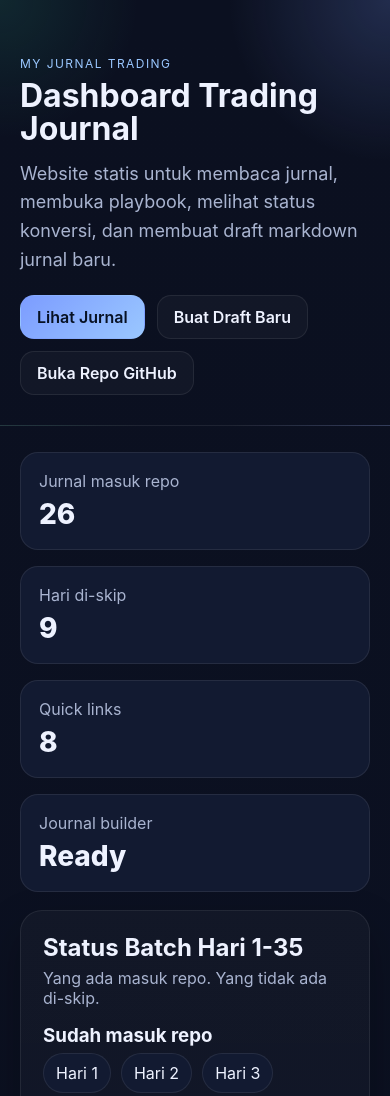
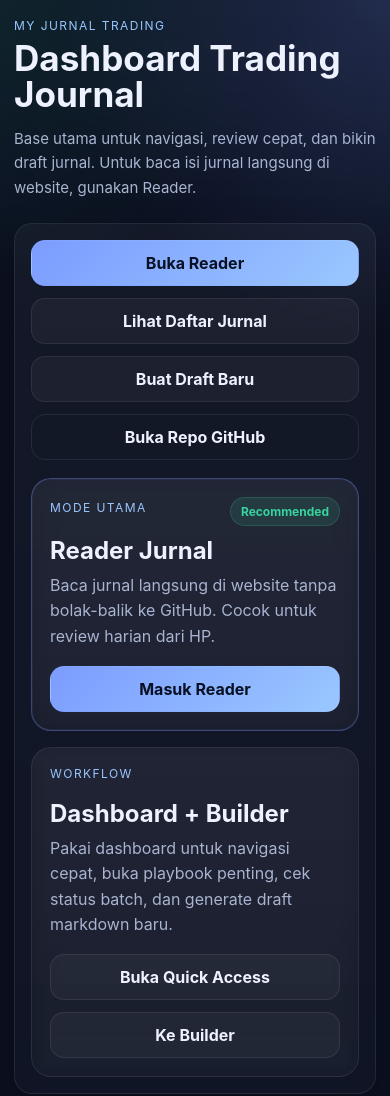
Before and after one commit to suhaimitoamy/my-jurnal-trading, a plain HTML site: page docs/index.html in a window 390 px wide. Shown: the top 1096 px of the page. Drawn offline with Linux system fonts and the light colour scheme.

Commit message:
Refresh dashboard UX for reader-first mobile flow

```diff
--- a/docs/app.js
+++ b/docs/app.js
@@ -1,6 +1,7 @@
 const repoOwner = 'suhaimitoamy';
 const repoName = 'my-jurnal-trading';
 const repoBase = `https://github.com/${repoOwner}/${repoName}`;
+const readerBase = './reader.html';
 
 const doneDays = [1,2,3,5,7,8,9,10,11,12,14,15,16,17,18,19,20,27,28,29,30,31,32,33,34,35];
 const skipDays = [4,6,13,21,22,23,24,25,26];
@@ -52,15 +53,17 @@ function githubBlob(path) {
 function renderStats() {
   const root = document.getElementById('dashboard-stats');
   const cards = [
-    { label: 'Jurnal masuk repo', value: doneDays.length },
-    { label: 'Hari di-skip', value: skipDays.length },
-    { label: 'Quick links', value: quickLinks.length },
-    { label: 'Journal builder', value: 'Ready' }
+    { label: 'Jurnal masuk repo', value: doneDays.length, hint: 'Siap dibuka di reader atau GitHub.' },
+    { label: 'Hari di-skip', value: skipDays.length, hint: 'Tetap tercatat untuk evaluasi batch.' },
+    { label: 'Quick links', value: quickLinks.length, hint: 'Rule penting dalam satu tempat.' },
+    { label: 'Mode baca utama', value: 'Reader', hint: 'Optimalkan review langsung dari HP.' }
   ];
+
   root.innerHTML = cards.map(card => `
     <div class="stat-card">
       <div class="label">${card.label}</div>
       <div class="value">${card.value}</div>
+      <div class="hint">${card.hint}</div>
     </div>
   `).join('');
 }
@@ -75,7 +78,10 @@ function renderQuickLinks() {
   root.innerHTML = quickLinks.map(item => `
     <div class="link-card">
       <a href="${githubBlob(item.path)}" target="_blank" rel="noreferrer">
-        <h3>${item.title}</h3>
+        <div class="card-top">
+          <h3>${item.title}</h3>
+          <span class="card-action">Buka</span>
+        </div>
         <p>${item.desc}</p>
       </a>
     </div>
@@ -96,9 +102,13 @@ function renderJournals(items = journals) {
         <h3>${item.title}</h3>
         <p class="meta">${item.date}</p>
         <div class="tag-row">
+          <span class="tag reader">Reader tersedia</span>
           ${item.tags.map(tag => `<span class="tag">${tag}</span>`).join('')}
         </div>
       </a>
+      <div class="reader-link">
+        <a class="btn" href="${readerBase}#view=${encodeURIComponent(item.path)}">Baca di Reader</a>
+      </div>
     </div>
   `).join('');
 }
@@ -133,7 +143,7 @@ function listToBullets(text) {
 }
 
 function buildMarkdown(formData) {
-  const dateInfo = formatDateParts(formData.date);
+  formatDateParts(formData.date);
   const filename = `${formData.date}-hari-${formData.day}.md`;
   const title = `# Trade Journal - Hari ${formData.day}`;
   const mistakes = listToBullets(formData.mistakes) || '-';
--- a/docs/index.html
+++ b/docs/index.html
@@ -4,18 +4,51 @@
   <meta charset="UTF-8" />
   <meta name="viewport" content="width=device-width, initial-scale=1.0" />
   <title>My Jurnal Trading Dashboard</title>
+  <meta name="description" content="Dashboard jurnal trading untuk navigasi cepat, membaca jurnal langsung, dan membuat draft markdown baru." />
   <link rel="stylesheet" href="./styles.css" />
 </head>
 <body>
   <header class="hero">
     <div class="hero-inner">
-      <p class="eyebrow">My Jurnal Trading</p>
-      <h1>Dashboard Trading Journal</h1>
-      <p class="subtitle">Website statis untuk membaca jurnal, membuka playbook, melihat status konversi, dan membuat draft markdown jurnal baru.</p>
-      <div class="hero-actions">
-        <a class="btn primary" href="#journals">Lihat Jurnal</a>
-        <a class="btn" href="#builder">Buat Draft Baru</a>
-        <a class="btn" id="repo-link" target="_blank" rel="noreferrer">Buka Repo GitHub</a>
+      <div class="hero-copy">
+        <p class="eyebrow">My Jurnal Trading</p>
+        <h1>Dashboard Trading Journal</h1>
+        <p class="subtitle">Base utama untuk navigasi, review cepat, dan bikin draft jurnal. Untuk baca isi jurnal langsung di website, gunakan Reader.</p>
+      </div>
+
+      <div class="hero-shell">
+        <div class="hero-actions">
+          <a class="btn primary" href="./reader.html">Buka Reader</a>
+          <a class="btn" href="#journals">Lihat Daftar Jurnal</a>
+          <a class="btn" href="#builder">Buat Draft Baru</a>
+          <a class="btn ghost" id="repo-link" target="_blank" rel="noreferrer">Buka Repo GitHub</a>
+        </div>
+
+        <section class="feature-spotlight" aria-label="Mode utama website">
+          <article class="mode-card featured">
+            <div class="mode-head">
+              <span class="mode-kicker">Mode utama</span>
+              <span class="mode-chip">Recommended</span>
+            </div>
+            <h2>Reader Jurnal</h2>
+            <p>Baca jurnal langsung di website tanpa bolak-balik ke GitHub. Cocok untuk review harian dari HP.</p>
+            <div class="mode-actions">
+              <a class="btn primary" href="./reader.html">Masuk Reader</a>
+            </div>
+          </article>
+
+          <article class="mode-card">
+            <div class="mode-head">
+              <span class="mode-kicker">Workflow</span>
+            </div>
+            <h2>Dashboard + Builder</h2>
+            <p>Pakai dashboard untuk navigasi cepat, buka playbook penting, cek status batch, dan generate draft markdown baru.</p>
+            <div class="mode-actions">
+              <a class="btn" href="#playbook">Buka Quick Access</a>
+              <a class="btn" href="#builder">Ke Builder</a>
+            </div>
+          </article>
+        </section>
       </div>
     </div>
   </header>
@@ -23,10 +56,22 @@
   <main class="container">
     <section class="stats-grid" id="dashboard-stats"></section>
 
+    <section class="panel" id="playbook">
+      <div class="panel-head">
+        <div>
+          <p class="section-kicker">Quick Access</p>
+          <h2>File penting sekali klik</h2>
+          <p>Buka file inti tanpa cari manual di repo.</p>
+        </div>
+      </div>
+      <div class="link-grid" id="quick-links"></div>
+    </section>
+
     <section class="panel">
       <div class="panel-head">
         <div>
-          <h2>Status Batch Hari 1-35</h2>
+          <p class="section-kicker">Batch Overview</p>
+          <h2>Status Batch Hari 1–35</h2>
           <p>Yang ada masuk repo. Yang tidak ada di-skip.</p>
         </div>
       </div>
@@ -42,23 +87,19 @@
       </div>
     </section>
 
-    <section class="panel" id="playbook">
-      <div class="panel-head">
-        <div>
-          <h2>Quick Access</h2>
-          <p>Buka file penting tanpa cari manual di repo.</p>
-        </div>
-      </div>
-      <div class="link-grid" id="quick-links"></div>
-    </section>
-
     <section class="panel" id="journals">
       <div class="panel-head split">
         <div>
+          <p class="section-kicker">Journal Directory</p>
           <h2>Daftar Jurnal</h2>
-          <p>Klik kartu untuk buka file markdown di GitHub.</p>
+          <p>Buka reader untuk baca di website, atau buka file asli di GitHub dari tiap kartu.</p>
         </div>
-        <input id="journal-search" class="search" type="search" placeholder="Cari hari, tanggal, atau kata kunci..." />
+        <div class="search-wrap">
+          <input id="journal-search" class="search" type="search" placeholder="Cari hari, tanggal, atau kata kunci..." />
+        </div>
+      </div>
+      <div class="section-actions">
+        <a class="btn primary" href="./reader.html">Baca Semua via Reader</a>
       </div>
       <div id="journal-grid" class="journal-grid"></div>
     </section>
@@ -66,7 +107,8 @@
     <section class="panel" id="builder">
       <div class="panel-head">
         <div>
-          <h2>Journal Builder</h2>
+          <p class="section-kicker">Journal Builder</p>
+          <h2>Buat draft markdown baru</h2>
           <p>Isi form ini untuk menghasilkan draft markdown. Draft tersimpan lokal di browser dan bisa langsung di-copy atau di-download.</p>
         </div>
       </div>
@@ -131,14 +173,15 @@
     <section class="panel">
       <div class="panel-head">
         <div>
-          <h2>Cara Pakai Singkat</h2>
+          <p class="section-kicker">Flow</p>
+          <h2>Cara pakai singkat</h2>
         </div>
       </div>
       <ol class="howto">
-        <li>Baca rule di bagian Quick Access sebelum trading.</li>
+        <li>Buka Reader untuk membaca jurnal langsung di website.</li>
+        <li>Pakai Quick Access untuk buka rule, checklist, dan playbook penting.</li>
         <li>Gunakan Journal Builder setelah sesi selesai.</li>
-        <li>Copy atau download markdown hasil draft.</li>
-        <li>Masukkan file ke folder <code>trades/</code> di repo GitHub.</li>
+        <li>Copy atau download markdown hasil draft, lalu simpan ke folder <code>trades/</code> di repo GitHub.</li>
       </ol>
     </section>
   </main>
--- a/docs/styles.css
+++ b/docs/styles.css
@@ -1,14 +1,18 @@
 :root {
   --bg: #0b1020;
+  --bg-2: #0d1327;
   --panel: #121a31;
   --panel-2: #182241;
+  --panel-3: #0f1730;
   --text: #eef2ff;
   --muted: #a9b4d0;
   --primary: #7c9cff;
   --primary-2: #9ac7ff;
   --border: rgba(255,255,255,0.08);
+  --border-strong: rgba(124,156,255,0.28);
   --good: #38d39f;
   --warn: #ffb648;
+  --shadow: 0 18px 40px rgba(0,0,0,0.25);
 }
 
 * { box-sizing: border-box; }
@@ -16,65 +20,171 @@ html { scroll-behavior: smooth; }
 body {
   margin: 0;
   font-family: Inter, ui-sans-serif, system-ui, -apple-system, BlinkMacSystemFont, "Segoe UI", sans-serif;
-  background: linear-gradient(180deg, #0b1020 0%, #0d1327 100%);
+  background: linear-gradient(180deg, var(--bg) 0%, var(--bg-2) 100%);
   color: var(--text);
 }
 
+a { color: inherit; }
+
 .hero {
-  padding: 56px 20px 30px;
+  padding: 28px 18px 24px;
   border-bottom: 1px solid var(--border);
-  background: radial-gradient(circle at top right, rgba(124,156,255,0.20), transparent 28%),
-              radial-gradient(circle at top left, rgba(56,211,159,0.12), transparent 24%);
+  background:
+    radial-gradient(circle at top right, rgba(124,156,255,0.20), transparent 28%),
+    radial-gradient(circle at top left, rgba(56,211,159,0.10), transparent 24%);
 }
-.hero-inner, .container {
+
+.hero-inner,
+.container {
   max-width: 1180px;
   margin: 0 auto;
 }
-.eyebrow {
+
+.hero-inner {
+  display: grid;
+  gap: 22px;
+}
+
+.hero-copy,
+.hero-shell,
+.panel,
+.stat-card,
+.link-card,
+.journal-card,
+.mode-card {
+  backdrop-filter: blur(10px);
+}
+
+.hero-shell {
+  background: linear-gradient(180deg, rgba(255,255,255,0.04), rgba(255,255,255,0.025));
+  border: 1px solid var(--border);
+  border-radius: 24px;
+  padding: 18px;
+  box-shadow: var(--shadow);
+}
+
+.eyebrow,
+.section-kicker,
+.mode-kicker {
   color: var(--primary-2);
   text-transform: uppercase;
   letter-spacing: 0.12em;
   font-size: 12px;
   margin: 0 0 8px;
 }
+
 h1 {
   margin: 0;
-  font-size: clamp(32px, 6vw, 52px);
-  line-height: 1.04;
+  font-size: clamp(32px, 6vw, 54px);
+  line-height: 1.02;
 }
+
 .subtitle {
   max-width: 760px;
   color: var(--muted);
-  font-size: 18px;
-  line-height: 1.6;
+  font-size: 17px;
+  line-height: 1.65;
   margin: 14px 0 0;
 }
+
 .hero-actions,
-.builder-actions {
+.builder-actions,
+.mode-actions,
+.section-actions {
   display: flex;
   flex-wrap: wrap;
   gap: 12px;
-  margin-top: 20px;
 }
+
+.hero-actions {
+  margin-bottom: 18px;
+}
+
 .btn {
   appearance: none;
   border: 1px solid var(--border);
-  background: rgba(255,255,255,0.03);
+  background: rgba(255,255,255,0.04);
   color: var(--text);
-  padding: 11px 16px;
+  padding: 12px 16px;
   border-radius: 14px;
-  font-weight: 600;
+  font-weight: 700;
   text-decoration: none;
   cursor: pointer;
+  transition: transform 0.18s ease, border-color 0.18s ease, background 0.18s ease;
 }
+
+.btn:hover {
+  transform: translateY(-1px);
+  border-color: var(--border-strong);
+}
+
 .btn.primary {
   background: linear-gradient(135deg, var(--primary), var(--primary-2));
   color: #071123;
   border-color: transparent;
 }
+
+.btn.ghost {
+  background: transparent;
+}
+
+.feature-spotlight {
+  display: grid;
+  grid-template-columns: 1.2fr 1fr;
+  gap: 16px;
+}
+
+.mode-card {
+  background: linear-gradient(180deg, rgba(255,255,255,0.04), rgba(255,255,255,0.02));
+  border: 1px solid var(--border);
+  border-radius: 20px;
+  padding: 18px;
+}
+
+.mode-card.featured {
+  border-color: rgba(124,156,255,0.34);
+  box-shadow: inset 0 0 0 1px rgba(124,156,255,0.08);
+}
+
+.mode-head {
+  display: flex;
+  justify-content: space-between;
+  gap: 12px;
+  align-items: center;
+  margin-bottom: 10px;
+}
+
+.mode-chip {
+  display: inline-flex;
+  align-items: center;
+  padding: 6px 10px;
+  border-radius: 999px;
+  background: rgba(56,211,159,0.12);
+  color: var(--good);
+  font-size: 12px;
+  font-weight: 700;
+  border: 1px solid rgba(56,211,159,0.18);
+}
+
+.mode-card h2 {
+  margin: 0 0 8px;
+  font-size: 24px;
+}
+
+.mode-card p {
+  margin: 0;
+  color: var(--muted);
+  line-height: 1.6;
+}
+
+.mode-actions {
+  margin-top: 16px;
+}
+
 .container {
-  padding: 26px 20px 70px;
+  padding: 24px 18px 70px;
 }
+
 .stats-grid,
 .link-grid,
 .journal-grid,
@@ -83,9 +193,10 @@ h1 {
   display: grid;
   gap: 16px;
 }
+
 .stats-grid { grid-template-columns: repeat(auto-fit, minmax(190px, 1fr)); }
-.link-grid { grid-template-columns: repeat(auto-fit, minmax(220px, 1fr)); }
-.journal-grid { grid-template-columns: repeat(auto-fit, minmax(250px, 1fr)); }
+.link-grid { grid-template-columns: repeat(auto-fit, minmax(230px, 1fr)); }
+.journal-grid { grid-template-columns: repeat(auto-fit, minmax(260px, 1fr)); }
 .status-grid { grid-template-columns: repeat(auto-fit, minmax(280px, 1fr)); }
 .builder-layout { grid-template-columns: 1.05fr 1fr; }
 
@@ -95,24 +206,35 @@ h1 {
   border-radius: 22px;
   padding: 22px;
   margin-top: 18px;
-  box-shadow: 0 18px 40px rgba(0,0,0,0.25);
+  box-shadow: var(--shadow);
 }
+
 .panel-head {
   margin-bottom: 16px;
 }
+
 .panel-head.split {
   display: flex;
   gap: 16px;
   align-items: end;
   justify-content: space-between;
 }
-.panel h2, .panel h3 {
+
+.panel h2,
+.panel h3 {
   margin: 0 0 6px;
 }
+
 .panel p {
   margin: 0;
   color: var(--muted);
 }
+
+.search-wrap {
+  width: 100%;
+  max-width: 360px;
+}
+
 .search,
 .builder-form input,
 .builder-form textarea,
@@ -125,7 +247,7 @@ h1 {
   padding: 12px 14px;
   font: inherit;
 }
-.search { max-width: 320px; }
+
 .stat-card,
 .link-card,
 .journal-card {
@@ -133,28 +255,73 @@ h1 {
   border: 1px solid var(--border);
   border-radius: 18px;
   padding: 18px;
+  transition: transform 0.18s ease, border-color 0.18s ease, background 0.18s ease;
 }
+
+.stat-card {
+  position: relative;
+  overflow: hidden;
+}
+
+.stat-card::after {
+  content: "";
+  position: absolute;
+  inset: auto -20% -55% auto;
+  width: 120px;
+  height: 120px;
+  border-radius: 50%;
+  background: radial-gradient(circle, rgba(124,156,255,0.12), transparent 68%);
+}
+
 .stat-card .value {
-  font-size: 28px;
+  font-size: 30px;
   font-weight: 800;
   margin-top: 6px;
 }
+
 .stat-card .label,
 .meta,
 .tagline {
   color: var(--muted);
 }
+
+.stat-card .hint {
+  margin-top: 8px;
+  font-size: 13px;
+  color: var(--muted);
+}
+
 .link-card a,
 .journal-card a {
   color: var(--text);
   text-decoration: none;
+  display: block;
 }
+
 .link-card:hover,
-.journal-card:hover {
+.journal-card:hover,
+.stat-card:hover {
   transform: translateY(-2px);
-  transition: 0.18s ease;
   border-color: rgba(124,156,255,0.45);
 }
+
+.card-top {
+  display: flex;
+  align-items: center;
+  justify-content: space-between;
+  gap: 10px;
+}
+
+.card-action {
+  font-size: 12px;
+  color: var(--primary-2);
+  font-weight: 700;
+}
+
+.reader-link {
+  margin-top: 14px;
+}
+
 .chip-list {
   display: flex;
   flex-wrap: wrap;
@@ -163,49 +330,59 @@ h1 {
   padding: 0;
   margin: 0;
 }
+
 .chip-list li {
   padding: 9px 12px;
   background: var(--panel);
   border: 1px solid var(--border);
   border-radius: 999px;
 }
+
 .builder-form {
   display: grid;
   gap: 14px;
 }
+
 .builder-form label {
   display: grid;
   gap: 8px;
   font-weight: 600;
 }
+
 .builder-output {
   display: flex;
   flex-direction: column;
 }
+
 .output-meta {
   margin-bottom: 10px;
   color: var(--muted);
 }
+
 #markdown-output {
   min-height: 540px;
   resize: vertical;
 }
+
 .note {
   font-size: 14px;
   line-height: 1.5;
   color: var(--muted);
 }
+
 .howto {
   margin: 0;
   padding-left: 20px;
   color: var(--text);
   line-height: 1.7;
 }
+
 code {
   background: rgba(255,255,255,0.08);
   padding: 3px 7px;
   border-radius: 8px;
 }
+
 .day-badge {
   display: inline-block;
   padding: 6px 10px;
@@ -216,12 +393,14 @@ code {
   color: var(--primary-2);
   margin-bottom: 10px;
 }
+
 .tag-row {
   display: flex;
   flex-wrap: wrap;
   gap: 8px;
   margin-top: 12px;
 }
+
 .tag {
   font-size: 12px;
   padding: 6px 9px;
@@ -229,11 +408,77 @@ code {
   border: 1px solid var(--border);
   color: var(--muted);
 }
+
 .tag.good { color: var(--good); }
 .tag.warn { color: var(--warn); }
+.tag.reader { color: var(--primary-2); }
 
 @media (max-width: 900px) {
-  .builder-layout { grid-template-columns: 1fr; }
-  .panel-head.split { align-items: stretch; flex-direction: column; }
-  .search { max-width: none; }
+  .feature-spotlight,
+  .builder-layout {
+    grid-template-columns: 1fr;
+  }
+
+  .panel-head.split {
+    align-items: stretch;
+    flex-direction: column;
+  }
+
+  .search-wrap {
+    max-width: none;
+  }
+
+  .panel,
+  .hero-shell {
+    padding: 18px;
+  }
+
+  .container {
+    padding-top: 18px;
+  }
 }
+
+@media (max-width: 640px) {
+  .hero {
+    padding: 18px 14px 18px;
+  }
+
+  .container {
+    padding: 18px 14px 56px;
+  }
+
+  .panel,
+  .hero-shell {
+    border-radius: 18px;
+    padding: 16px;
+  }
+
+  .btn {
+    width: 100%;
+    justify-content: center;
+    text-align: center;
+  }
+
+  .hero-actions,
+  .builder-actions,
+  .mode-actions,
+  .section-actions {
+    flex-direction: column;
+  }
+
+  h1 {
+    font-size: clamp(28px, 9vw, 40px);
+  }
+
+  .subtitle {
+    font-size: 15px;
+  }
+
+  .stat-card .value {
+    font-size: 26px;
+  }
+
+  #markdown-output {
+    min-height: 360px;
+  }
+}
```
